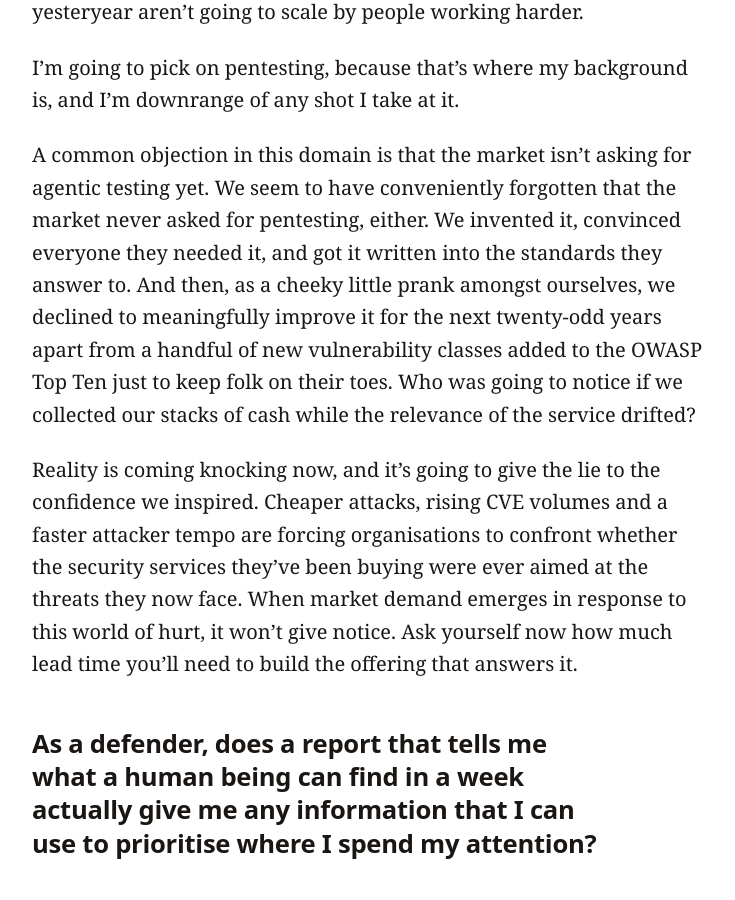
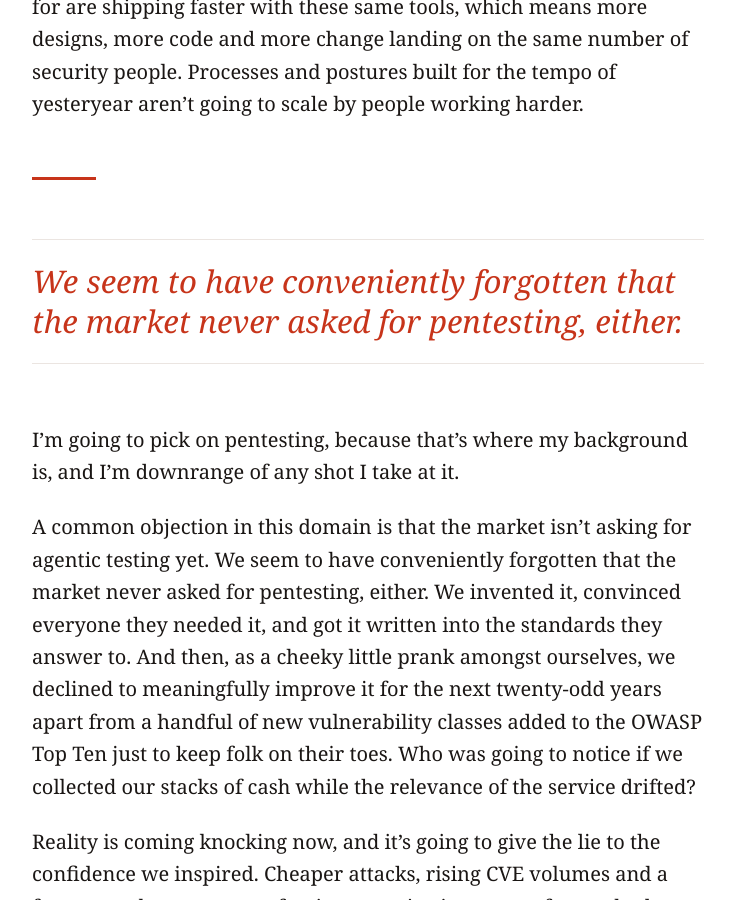
Before and after one commit to JoshBrodieNZ/joshbrodienz.github.io, a Jekyll site: the page built from _posts/2026-11-27-a-crisis-of-credibility.md, in a window 1280 px wide and 900 px high, scrolled down 3609 px. Shown: the whole window, without its empty margins (272-1007 px from the left). Built offline with Jekyll 4.4.1, drawn with Linux system fonts in a browser that asks for light colours; some of the changed text lies outside the part shown.

Commit message:
Update 2026-11-27-a-crisis-of-credibility.md

```diff
--- a/_posts/2026-11-27-a-crisis-of-credibility.md
+++ b/_posts/2026-11-27-a-crisis-of-credibility.md
@@ -25,6 +25,8 @@ Why the sudden crisis of conscience? What property of agentic systems has made t
 
 AI is one more of those machines. It's being deployed into platforms real people rely on whether we take part or not, so refusing doesn't make our hands any cleaner. It just leaves those platforms without us. Our obligations outweigh our objections and, as ever, if we don't get on board we're going to be routed around. We simply have to get over it and get to work.
 
+* * *
+
 While we're sitting on the sidelines being smug about whether an LLM can count the 'r's in 'strawberry', the gap between the work we deliver and the work that's needed from us has grown.
 
 Much of how we decide what matters rests on an estimate of how likely something is to be attacked, and most of those estimates have priced in how expensive an attacker's time was and how rare certain tiers of capability were. Both assumptions are failing. Agentic offensive frameworks are already putting runs on the board. These tools haven't yet removed the need for skill against a well-defended target, but most of your customers aren't well-defended. The mantra of Grok shills on LinkedIn is unfortunately not wrong: this is the least capable these frameworks are ever going to be.
@@ -32,6 +34,10 @@ Much of how we decide what matters rests on an estimate of how likely something
 Then there's the sheer volume. You've seen the graphs. Crime stonks are going up. Sure, confirmed exploitation is climbing much more slowly than disclosure, but it is climbing, and nobody can tell you in advance which few of this week's wave of CVEs will be used.
 
 And it isn't only attackers who have sped up. The businesses we work for are shipping faster with these same tools, which means more designs, more code and more change landing on the same number of security people. Processes and postures built for the tempo of yesteryear aren't going to scale by people working harder.
+
+* * *
+
+<aside class="pull" aria-hidden="true">We seem to have conveniently forgotten that the market never asked for pentesting, either.</aside>
 
 I'm going to pick on pentesting, because that's where my background is, and I'm downrange of any shot I take at it.
 
@@ -52,15 +58,21 @@ A cynical observer might note that much of this work is sold by the day, and too
 
 Buyers who've noticed and gone looking elsewhere find a market full of AI testing tools built by people who discovered pentesting the same week they discovered AI, and plenty of them are rubbish. That's what happens when the people who know what good looks like refuse to build it.
 
+* * *
+
 It's not just pentesting. Defence has always been an economic argument. We spend what the risk justifies. But the collapse in what an attack costs changes the argument. If a shift on that scale has snuck up on you, at what point does the advice you're giving amount to malpractice? It's a question we'd be forced to answer if there were any meaningful professional standards we had to hold ourselves to.
 
 We don't have the luxury of time to grapple with this. Our customers and our employers are already defending against a reality we haven't equipped them for.
 
 When the attacker's capability compounds, there are only two ways to get ahead of it: start earlier, or improve faster. Starting earlier is off the table, so we have to improve faster. Most of the gains arrive after a stretch of unglamorous investment. A team that cautiously trials a chatbot for a quarter gets the frustrating part and stops before the payoff. A team that puts these tools into its daily work, and changes how that work gets done, reaches the payoff.
 
+* * *
+
 The galling thing is that when AI boosters first started their spiel, I set out to prove them wrong. I made a good-faith effort to actually put this technology to work, expecting to collect enough information to more credibly shut down vendors. I absolutely love to shut down vendors.
 
 Imagine my chagrin when it performed so well that I had to rebuild basically every part of my day-to-day work around it. How fucking embarrassing. Triaging incidents, reviewing architecture, investigating potential attacks, auditing code: the robot had the audacity to excel at all of it while I was still looking for a reason to hate it. As a further indignity, it gave me back hours in my week to use on projects I had written off as impossible to get to.
+
+<aside class="pull" aria-hidden="true">It turns out they can be right and still be lying.</aside>
 
 I maintain that the ability of the technology to deliver is independent of the promises made by many of its proponents. It turns out they can be right and still be lying. However, letting their grift poison our read on reality is a hell of an own goal.
 
```
